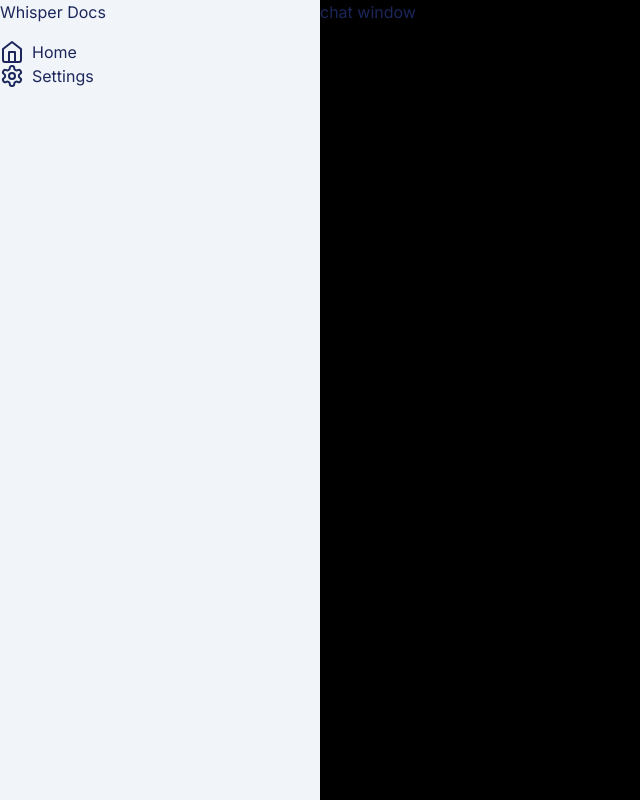
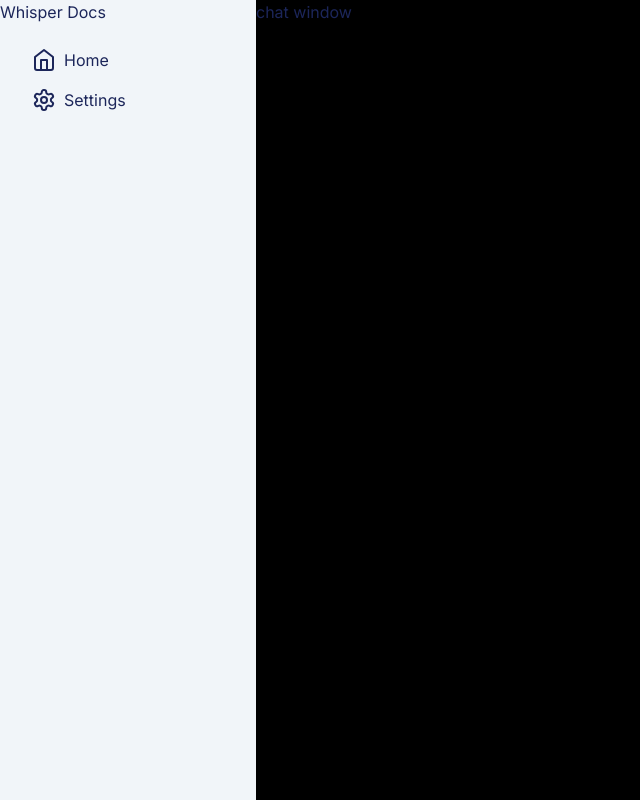
Before and after one commit to Tushar98644/WhisperDocs, a Next.js app: page /chat/1 in a window 1280 px wide. Shown: the whole page, without its empty margins (0-640 px from the left). Built offline with nearby package versions, Linux system fonts and the light colour scheme.

Commit message:
home and settings page

```diff
--- a/src/app/chat/[chatId]/page.tsx
+++ b/src/app/chat/[chatId]/page.tsx
@@ -4,7 +4,7 @@
 
 const ChatPage = () => {
     return (
-        <div className="grid grid-cols-4">
+        <div className="flex flex-row">
               <Sidebar />
               <ChatWindow />
         </div>
--- /dev/null
+++ b/src/app/home/page.tsx
@@ -0,0 +1,9 @@
+const Home = () => {
+    return (
+        <div>
+            <h1>Home</h1>
+        </div>
+     );
+}
+
+export default Home;
--- /dev/null
+++ b/src/app/settings/page.tsx
@@ -0,0 +1,9 @@
+const Settings = () => {
+    return (
+        <div>
+            <h1>Settings</h1>
+        </div>
+     );
+}
+
+export default Settings;
--- a/src/components/chat_window/chat_window.tsx
+++ b/src/components/chat_window/chat_window.tsx
@@ -1,6 +1,6 @@
 const ChatWindow = () => {
     return (
-        <div className="bg-black col-span-3">
+        <div className="bg-black w-4/5">
             <h1>chat window</h1>
         </div>
      );
--- a/src/components/sidebar/sidebar.tsx
+++ b/src/components/sidebar/sidebar.tsx
@@ -1,21 +1,23 @@
 import { Home, Settings } from "lucide-react";
-import { Icon } from "next/dist/lib/metadata/types/metadata-types";
+import Link from "next/link";
 
 interface ListItem {
     icon: any;
     text: string;
 }
+
 const ListItem = ({ icon, text } : ListItem) => {
+    const route_text = text.toLowerCase();
     return (
-        <li className="flex flex-row gap-2">
+        <Link href={route_text} className="flex flex-row gap-2 hover:bg-black mx-6 p-2 rounded-[0.4vw]">
             {icon}
             <p>{text}</p>
-        </li>
+        </Link>
     );
 }
 const Sidebar = () => {
     return (
-        <div className="h-screen bg-red flex flex-col gap-4 col-span-1">
+        <div className="h-screen bg-red flex flex-col gap-4 w-1/5">
             <p>Whisper Docs</p>
             <ul>
                 <ListItem icon={<Home />} text="Home" />
```
